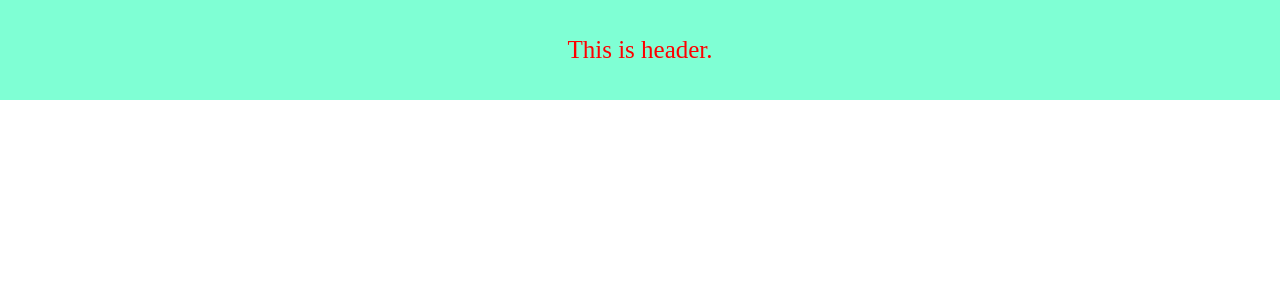
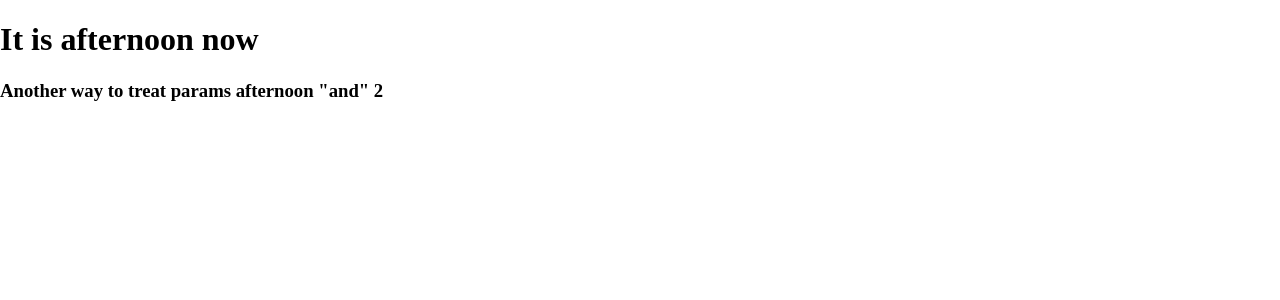
Before and after one commit to GennadiiJ/ReactStartApp, a React (Create React App) app: page / in a window 1280 px wide. Shown: the top 300 px of the page. Built offline with nearby package versions, Linux system fonts and the light colour scheme.

Commit message:
ex - next - jsx to js params

```diff
--- a/src/components/StartApp.js
+++ b/src/components/StartApp.js
@@ -1,10 +1,19 @@
 import React from "react";
 
 function StartApp () {
+    let dayTime;
+    const hours = new Date().getHours();
+    const day = new Date().getDay();
+    if (hours < 12)
+        dayTime = "morning";
+    else if (hours >= 12 && hours < 18)
+        dayTime = "afternoon";
+    else dayTime = "night";
     return (
-        <main className="navBar">
-            This is header.
-        </main>
+        <div>
+            <h1>It is {dayTime} now</h1>
+            <h3>Another way to treat params {`${dayTime} "and" ${day}`}</h3>
+        </div>
     )
 }
 
```
